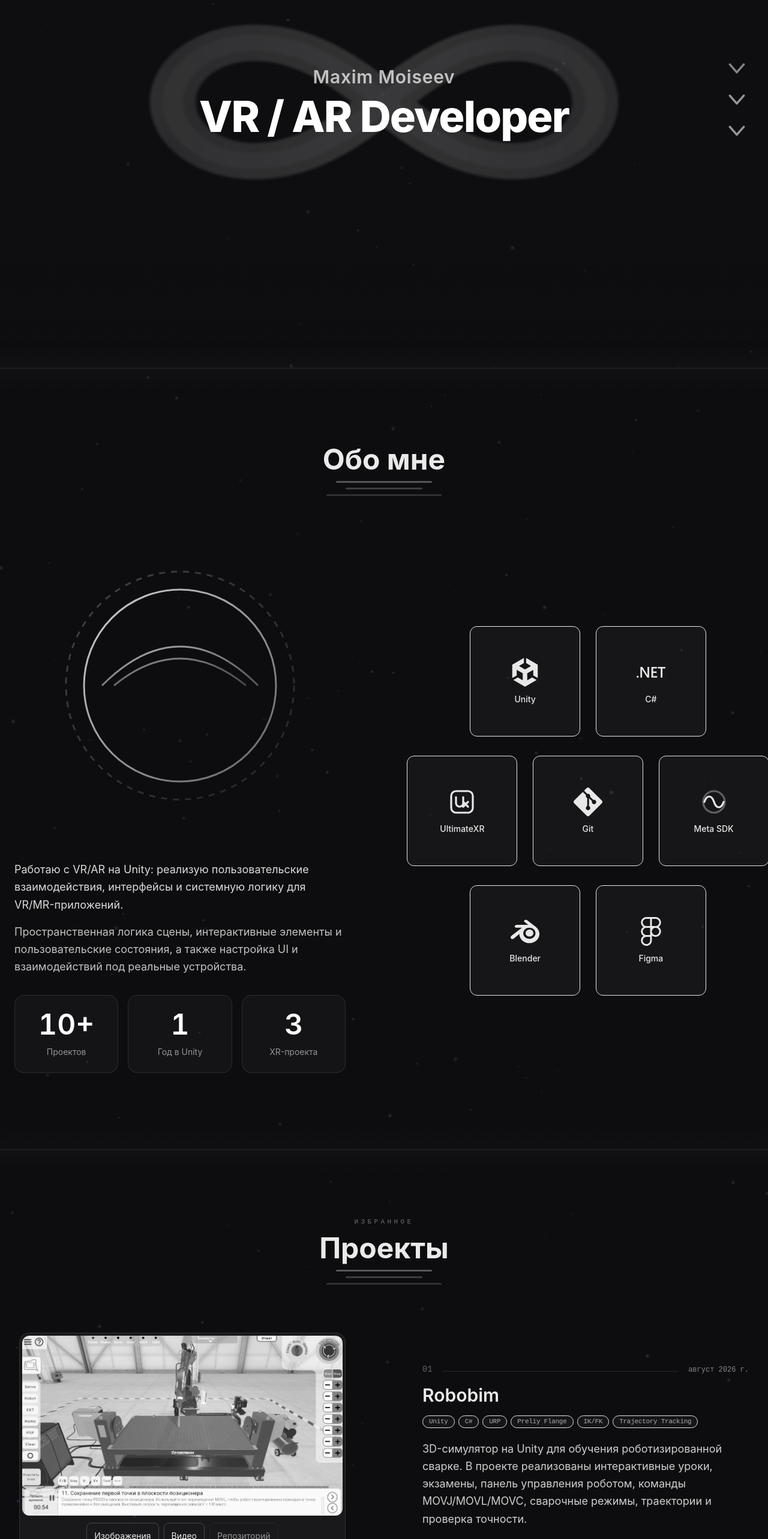
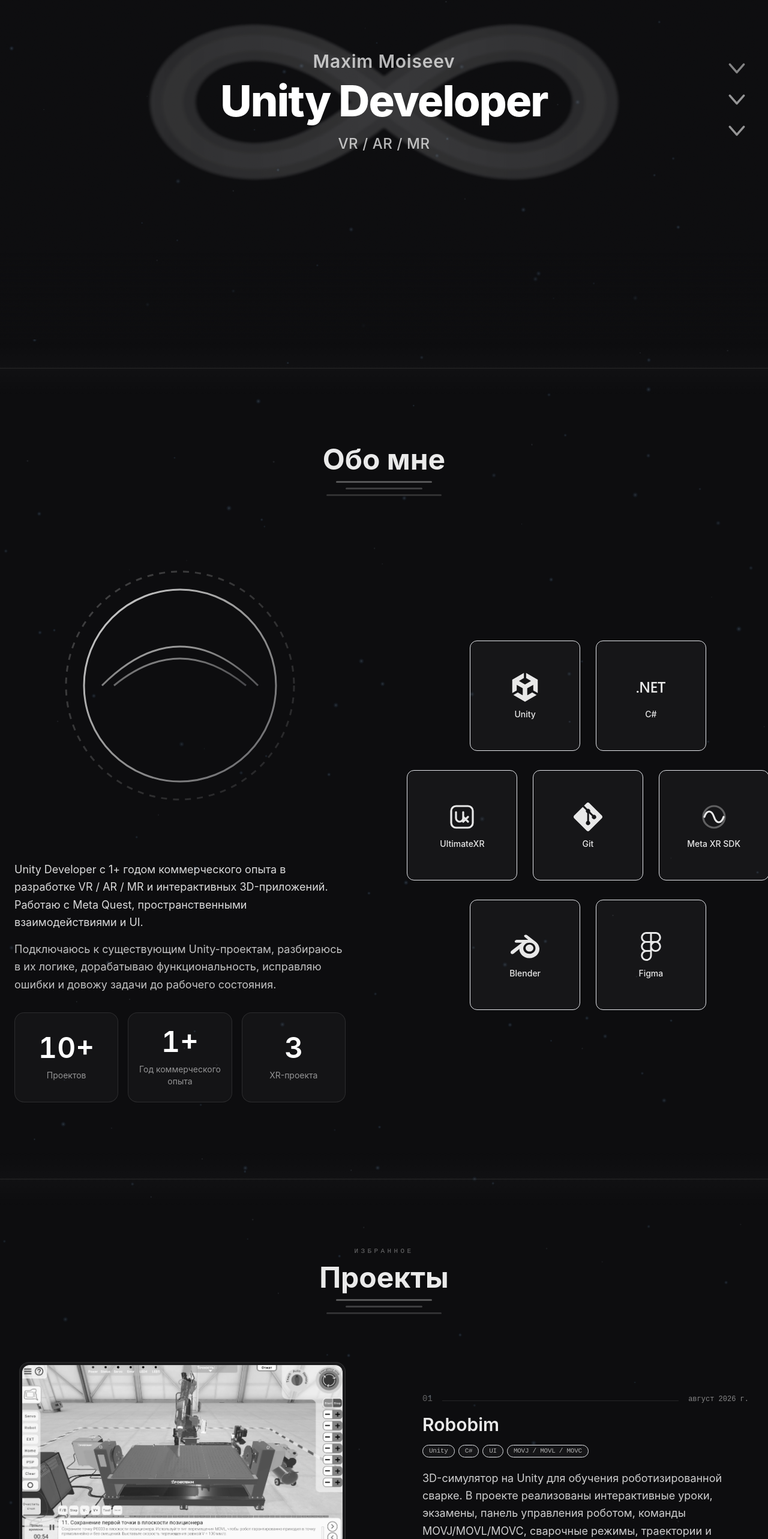
Before and after one commit to qwertynoqwerty/PortfolioSite, a React (Vite) app: page / in a window 1280 px wide. Shown: the part 234-2800 px from the top of the page at 60% size. Built offline with nearby package versions, Linux system fonts and the light colour scheme.

Commit message:
feat: обновить позиционирование и адаптив портфолио

```diff
--- a/index.html
+++ b/index.html
@@ -5,18 +5,18 @@
   <meta name="viewport" content="width=device-width, initial-scale=1" />
   <meta name="referrer" content="strict-origin-when-cross-origin" />
   <meta name="theme-color" content="#0D0D0F" />
-  <meta name="description" content="Maxim Moiseev — VR/AR/MR разработчик на Unity. Иммерсивные взаимодействия, пространственные интерфейсы и системная логика для Meta Quest." />
+  <meta name="description" content="Maxim Moiseev - Unity Developer. VR / AR / MR и интерактивные 3D-приложения. 1+ год коммерческого опыта: Meta Quest, пространственные взаимодействия и UI." />
 
   <meta property="og:type" content="website" />
-  <meta property="og:title" content="Maxim Moiseev | VR/AR Developer" />
-  <meta property="og:description" content="Иммерсивные VR/AR/MR-приложения на Unity: взаимодействия, пространственные интерфейсы, системная логика." />
+  <meta property="og:title" content="Maxim Moiseev | Unity Developer | VR / AR / MR" />
+  <meta property="og:description" content="VR / AR / MR и интерактивные 3D-приложения на Unity. 1+ год коммерческого опыта, доработка существующих проектов, взаимодействия и UI." />
   <meta property="og:image" content="https://qwertynoqwerty.github.io/PortfolioSite/favicon.png" />
   <meta name="twitter:card" content="summary" />
-  <meta name="twitter:title" content="Maxim Moiseev | VR/AR Developer" />
-  <meta name="twitter:description" content="Иммерсивные VR/AR/MR-приложения на Unity." />
+  <meta name="twitter:title" content="Maxim Moiseev | Unity Developer | VR / AR / MR" />
+  <meta name="twitter:description" content="VR / AR / MR и интерактивные 3D-приложения на Unity. 1+ год коммерческого опыта." />
 
   <meta http-equiv="Content-Security-Policy" content="default-src 'self'; script-src 'self'; style-src 'self' 'unsafe-inline' https://fonts.googleapis.com; font-src https://fonts.gstatic.com; img-src 'self' data:; frame-src https://www.youtube-nocookie.com; connect-src 'self' ws: wss:; object-src 'none'; base-uri 'self'; form-action 'self'; upgrade-insecure-requests" />
-  <title>Maxim Moiseev | VR/AR Developer</title>
+  <title>Maxim Moiseev | Unity Developer | VR / AR / MR</title>
   <link rel="preconnect" href="https://fonts.googleapis.com">
   <link rel="preconnect" href="https://fonts.gstatic.com" crossorigin>
   <link href="https://fonts.googleapis.com/css2?family=Inter:wght@400;500;600;800&family=JetBrains+Mono:wght@400;500;600&display=swap" rel="stylesheet">
--- a/src/components/About.jsx
+++ b/src/components/About.jsx
@@ -49,19 +49,20 @@ export default function About() {
 
                     <div className="mt-6 md:mt-8 max-w-[640px] text-base md:text-[18px] leading-relaxed text-white/85">
                         <p>
-                            Работаю с VR/AR на Unity: реализую пользовательские взаимодействия, интерфейсы и системную
-                            логику для VR/MR-приложений.
+                            Unity Developer с 1+ годом коммерческого опыта в разработке VR / AR / MR
+                            и интерактивных 3D-приложений. Работаю с Meta Quest, пространственными
+                            взаимодействиями и UI.
                         </p>
 
                         <p className="mt-4 text-white/75">
-                            Пространственная логика сцены, интерактивные элементы и пользовательские состояния, а также
-                            настройка UI и взаимодействий под реальные устройства.
+                            Подключаюсь к существующим Unity-проектам, разбираюсь в их логике,
+                            дорабатываю функциональность, исправляю ошибки и довожу задачи до рабочего состояния.
                         </p>
                     </div>
 
                     <div className="mt-8 grid w-full max-w-[640px] grid-cols-3 gap-3 md:gap-4">
                         <StatCounter value={projects.length} label="Проектов" suffix="+" />
-                        <StatCounter value={1} label="Год в Unity" />
+                        <StatCounter value={1} label="Год коммерческого опыта" suffix="+" />
                         <StatCounter value={3} label="XR-проекта" />
                     </div>
                 </motion.div>
--- a/src/components/CatalogCarousel.jsx
+++ b/src/components/CatalogCarousel.jsx
@@ -183,7 +183,7 @@ export default function CatalogCarousel() {
                 <SectionTitle title="Каталог" eyebrow="все работы" />
             </motion.div>
 
-            <div className="grid grid-cols-[48px_minmax(0,1fr)_48px] md:grid-cols-[56px_minmax(0,1fr)_56px] items-center gap-3 md:gap-4 overflow-visible">
+            <div className="grid grid-cols-2 md:grid-cols-[56px_minmax(0,1fr)_56px] items-center gap-3 md:gap-4 overflow-visible">
                 <motion.button
                     type="button"
                     aria-label="Назад"
@@ -195,13 +195,14 @@ export default function CatalogCarousel() {
                     initial={pop(0).initial}
                     whileInView={pop(0).inView}
                     viewport={{ once: true, amount: 0.25 }}
-                    className={navButtonClass}
+                    className={`${navButtonClass} row-start-2 md:row-start-1`}
                     style={isPrevDisabled ? disabledButtonStyle : activeButtonStyle}
                 >
                     ‹
                 </motion.button>
 
                 <motion.div
+                    className="col-span-2 row-start-1 min-w-0 md:col-span-1 md:col-start-2"
                     initial={pop(0.12).initial}
                     whileInView={pop(0.12).inView}
                     viewport={{ once: true, amount: 0.2 }}
@@ -252,7 +253,7 @@ export default function CatalogCarousel() {
                     initial={pop(0.24).initial}
                     whileInView={pop(0.24).inView}
                     viewport={{ once: true, amount: 0.25 }}
-                    className={navButtonClass}
+                    className={`${navButtonClass} row-start-2 md:row-start-1 md:col-start-3`}
                     style={isNextDisabled ? disabledButtonStyle : activeButtonStyle}
                 >
                     ›
--- a/src/components/Hero.jsx
+++ b/src/components/Hero.jsx
@@ -33,8 +33,16 @@ export default function Hero() {
                         animate={{ opacity: 1, y: 0 }}
                         transition={{ duration: 0.7, ease: "easeOut", delay: 0.25 }}
                     >
-                        VR / AR Developer
+                        Unity Developer
                     </motion.h1>
+                    <motion.p
+                        className="relative z-10 mt-5 text-xl sm:text-2xl font-medium tracking-wide text-white/70"
+                        initial={{ opacity: 0, y: 20 }}
+                        animate={{ opacity: 1, y: 0 }}
+                        transition={{ duration: 0.7, ease: "easeOut", delay: 0.4 }}
+                    >
+                        VR / AR / MR
+                    </motion.p>
                 </div>
             </div>
 
--- a/src/components/ProjectCard.jsx
+++ b/src/components/ProjectCard.jsx
@@ -13,7 +13,7 @@ export default function ProjectCard({
     const cardWidthClass = compact ? "w-full min-w-0" : "w-[58rem] max-w-[86vw]";
     const aspectClass = compact ? "aspect-[16/10]" : "aspect-[16/9]";
     const titleClass = compact ? "text-[1.05rem] md:text-[1.12rem]" : "text-lg md:text-xl";
-    const summaryTextClass = compact ? "text-xs md:text-[13px]" : "text-sm md:text-[15px]";
+    const summaryTextClass = "text-sm md:text-[15px]";
 
     return (
         <div className={`${cardWidthClass} group flex h-full flex-col rounded-2xl border border-white/10 bg-gradient-to-b from-white/[0.06] to-white/[0.03] p-1 shadow-[0_18px_48px_rgba(0,0,0,0.18)] transition-colors duration-300 hover:border-white/25`}>
@@ -34,9 +34,9 @@ export default function ProjectCard({
             </div>
 
             <div className="px-4 sm:px-5 pt-4 pb-5 min-w-0 flex flex-1 flex-col">
-                <div className="flex items-baseline justify-between gap-6">
-                    <h3 className={`font-semibold ${titleClass}`}>{project.title}</h3>
-                    <span className="font-mono text-[11px] text-white/55">{formatMonthYear(project.date, project.year)}</span>
+                <div className="flex flex-wrap items-baseline justify-between gap-x-4 gap-y-1">
+                    <h3 className={`min-w-0 break-words font-semibold ${titleClass}`}>{project.title}</h3>
+                    <span className="font-mono text-[11px] text-white/55 shrink-0">{formatMonthYear(project.date, project.year)}</span>
                 </div>
 
                 <TechTags tags={project.tags} className="mt-3" limit={3} />
--- a/src/components/ShowcaseImageModal.jsx
+++ b/src/components/ShowcaseImageModal.jsx
@@ -107,7 +107,7 @@ export default function ShowcaseImageModal({ open, title, images = [], onClose,
                                 leaveTo="opacity-0 scale-95"
                             >
                                 <Dialog.Panel className="flex max-h-[90dvh] w-[min(92rem,92vw)] flex-col rounded-2xl border border-white/10 bg-[#121214] p-6 md:p-7 shadow-xl">
-                                    <div className="flex shrink-0 items-center justify-between">
+                                    <div className="flex flex-wrap shrink-0 items-center justify-between gap-3">
                                         <Dialog.Title className="text-lg md:text-xl font-semibold">
                                             {title}
                                         </Dialog.Title>
@@ -175,11 +175,11 @@ export default function ShowcaseImageModal({ open, title, images = [], onClose,
 
                     <div className="fixed inset-0" onClick={closeViewer}>
                         <div
-                            className="absolute top-4 left-4 right-4 z-10 flex items-center justify-between gap-4"
+                            className="absolute top-4 left-4 right-4 z-10 flex flex-wrap items-center justify-between gap-3"
                             onClick={(event) => event.stopPropagation()}
                         >
                             <div className="text-xs md:text-sm text-white/80">
-                                {title} {list.length > 0 ? `— ${viewerIndex + 1}/${list.length}` : ""}
+                                {title} {list.length > 0 ? `- ${viewerIndex + 1}/${list.length}` : ""}
                             </div>
 
                             <div className="flex items-center gap-2">
--- a/src/components/ShowcaseVideoModal.jsx
+++ b/src/components/ShowcaseVideoModal.jsx
@@ -11,7 +11,7 @@ export default function ShowcaseVideoModal({ open, onClose, title, youtubeId, in
 
     return (
         <Transition show={open} as={Fragment}>
-            <Dialog onClose={onClose} initialFocus={initialFocusRef} className="relative z-50">
+            <Dialog onClose={onClose} initialFocus={initialFocusRef} className="relative z-[100]">
                 <Transition.Child as={Fragment} enter="transition-opacity duration-200" enterFrom="opacity-0" enterTo="opacity-100" leave="transition-opacity duration-200" leaveFrom="opacity-100" leaveTo="opacity-0">
                     <div className="fixed inset-0 bg-black/70" />
                 </Transition.Child>
@@ -19,8 +19,8 @@ export default function ShowcaseVideoModal({ open, onClose, title, youtubeId, in
                 <div className="fixed inset-0 p-4 md:p-8 flex items-center justify-center">
                     <Transition.Child as={Fragment} enter="transition-transform duration-200" enterFrom="opacity-0 scale-100" enterTo="opacity-100 scale-100" leave="transition-transform duration-200" leaveFrom="opacity-100 scale-100" leaveTo="opacity-0 scale-100">
                         <Dialog.Panel className="w-full max-w-6xl rounded-2xl border border-white/10 bg-[#111215]/95 backdrop-blur p-4 md:p-6">
-                            <div className="flex items-center justify-between">
-                                <Dialog.Title className="text-lg md:text-xl font-semibold">{title} — видео</Dialog.Title>
+                            <div className="flex flex-wrap items-center justify-between gap-3">
+                                <Dialog.Title className="text-lg md:text-xl font-semibold">{title} - видео</Dialog.Title>
                                 <button ref={initialFocusRef} type="button" onClick={onClose}
                                         className="inline-flex min-h-12 items-center text-sm px-3 py-2 rounded-lg border border-white/15 hover:bg-white/10 focus-visible:outline focus-visible:outline-2 focus-visible:outline-offset-2 focus-visible:outline-white">
                                     Закрыть
--- a/src/components/SkillsCross.jsx
+++ b/src/components/SkillsCross.jsx
@@ -40,18 +40,18 @@ function Tile({ icon, label, href }) {
             whileTap={{ scale: 0.97 }}
             transition={{ type: "spring", stiffness: 320, damping: 20 }}
             className="flex flex-col items-center justify-center
-                 w-[clamp(92px,27vw,184px)] h-[clamp(92px,27vw,184px)] rounded-xl
+                 w-[clamp(80px,calc((100vw-80px)/3),184px)] h-[clamp(80px,calc((100vw-80px)/3),184px)] rounded-xl
                  border border-white/12 bg-white/[0.04] hover:bg-white/[0.07] hover:border-white/25
                  text-white/90 transition-colors focus-visible:outline focus-visible:outline-2 focus-visible:outline-offset-2 focus-visible:outline-white"
         >
-            <div className="mb-3">{icon}</div>
-            <div className="text-[14px] font-medium text-center leading-tight">{label}</div>
+            <div className="mb-2 sm:mb-3">{icon}</div>
+            <div className="px-1 text-xs sm:text-[14px] font-medium text-center leading-tight">{label}</div>
         </motion.a>
     );
 }
 
 export default function SkillsCross() {
-    const iconSize = "w-12 h-12";
+    const iconSize = "w-10 h-10 sm:w-12 sm:h-12";
 
     const row1 = [
         { label: "Unity", icon: <SiUnity className={iconSize} />, href: "https://unity.com/" },
@@ -60,7 +60,7 @@ export default function SkillsCross() {
     const row2 = [
         { label: "UltimateXR", icon: <IconUltimateXR className={iconSize} />, href: "https://www.ultimatexr.io/" },
         { label: "Git", icon: <SiGit className={iconSize} />, href: "https://git-scm.com/" },
-        { label: "Meta SDK", icon: <IconMetaAllInOne className={iconSize} />, href: "https://developers.meta.com/horizon/downloads/package/meta-xr-sdk-all-in-one-upm/" },
+        { label: "Meta XR SDK", icon: <IconMetaAllInOne className={iconSize} />, href: "https://developers.meta.com/horizon/downloads/package/meta-xr-sdk-all-in-one-upm/" },
     ];
     const row3 = [
         { label: "Blender", icon: <SiBlender className={iconSize} />, href: "https://www.blender.org/" },
--- a/src/data/projects.json
+++ b/src/data/projects.json
@@ -4,10 +4,8 @@
     "tags": [
       "Unity",
       "C#",
-      "URP",
-      "Preliy Flange",
-      "IK/FK",
-      "Trajectory Tracking"
+      "UI",
+      "MOVJ / MOVL / MOVC"
     ],
     "title": "Robobim",
     "year": 2026,
@@ -31,10 +29,11 @@
     "id": "museumroom-mr",
     "tags": [
       "Unity",
-      "Meta XR",
+      "C#",
+      "Meta XR SDK",
+      "Passthrough",
       "Spatial Anchors",
-      "MR",
-      "URP"
+      "MR"
     ],
     "title": "MuseumRoom",
     "year": 2026,
@@ -84,8 +83,9 @@
     "id": "space-everyday",
     "tags": [
       "Unity",
-      "Educational Games",
-      "Mini-games"
+      "C#",
+      "UI",
+      "UI-анимации"
     ],
     "title": "SpaceEveryday",
     "year": 2026,
@@ -107,10 +107,11 @@
     "id": "car-ar",
     "tags": [
       "Unity",
+      "C#",
       "AR Foundation",
-      "LeanTouch",
-      "Cinemachine",
-      "AR"
+      "Lean Touch",
+      "UniWebView",
+      "DOTween"
     ],
     "title": "MurataARVision",
     "year": 2025,
```
